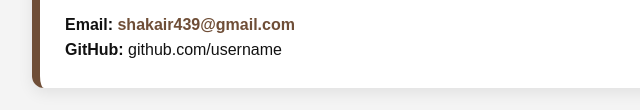
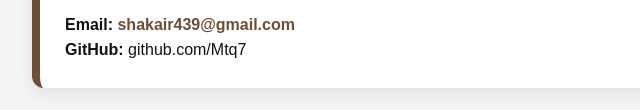
Before and after one commit to Mtq7/Mohmmedshaker23, a plain HTML site: page index.html in a window 1280 px wide. Shown: the part 1440-1550 px from the top of the page, 96-736 px from the left. Drawn offline with Linux system fonts and the light colour scheme.

Commit message:
Update index.html

```diff
--- a/index.html
+++ b/index.html
@@ -77,7 +77,7 @@
     shakair439@gmail.com
   </a>
 </p>
-    <p><strong>GitHub:</strong> github.com/username</p>
+    <p><strong>GitHub:</strong> github.com/Mtq7</p>
   </section>
 
   <script src="script.js"></script>
```
